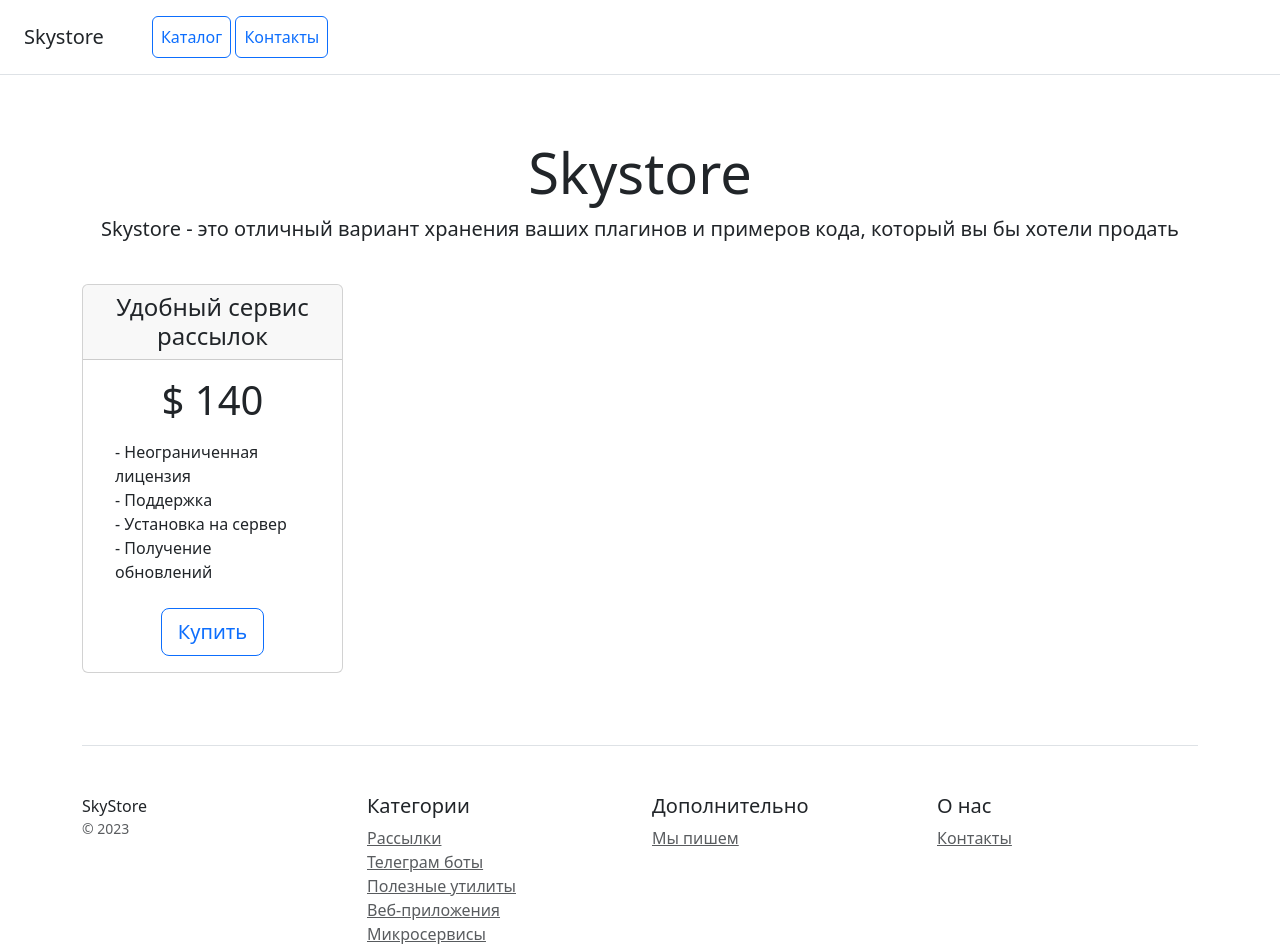
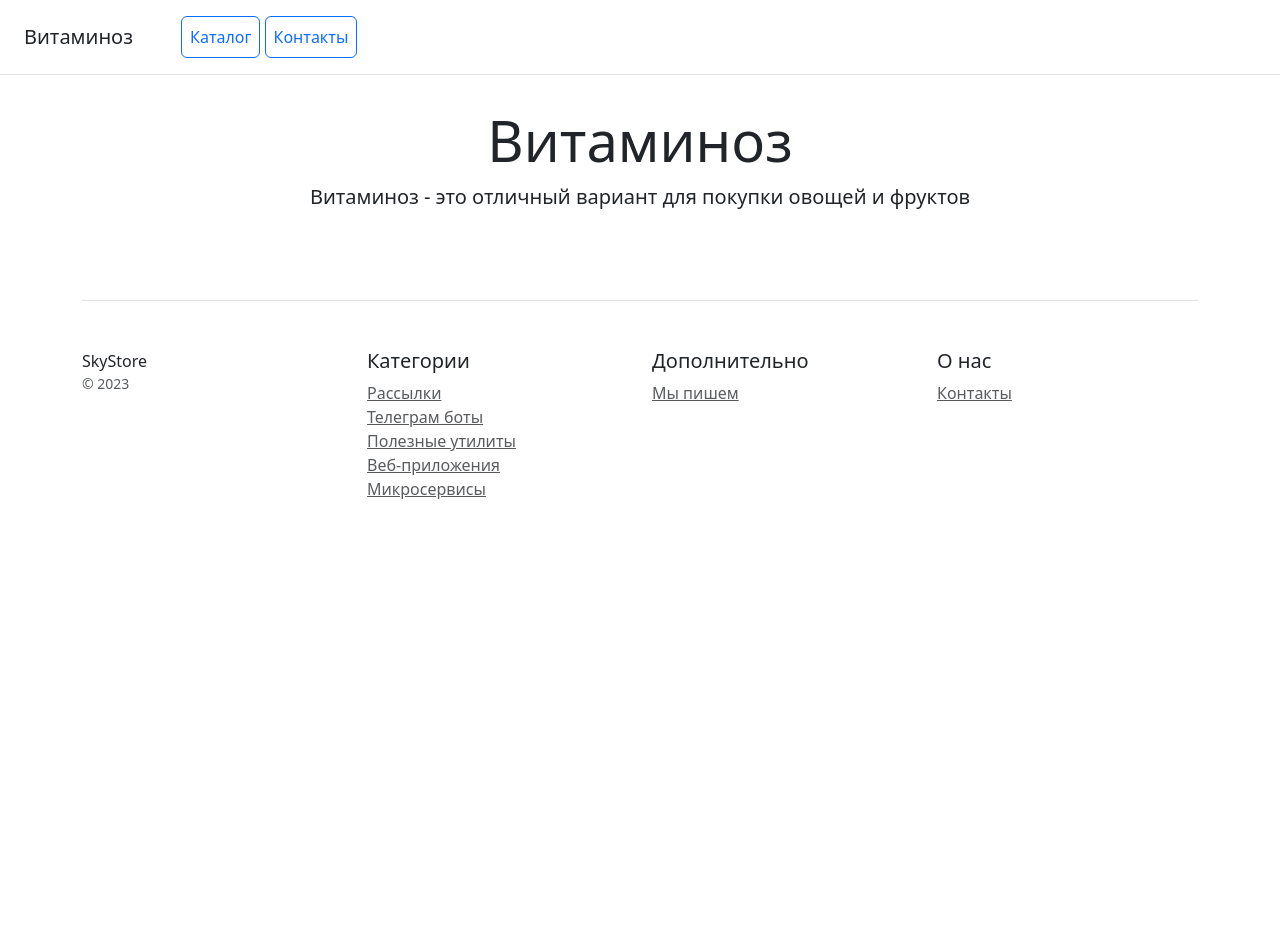
Before and after one commit to Immortal13021988/DjangoProject_HW, a Django app: template catalog/templates/catalog/home.html in a window 1280 px wide. Shown: the top 944 px of the page. After the commit the page ends 499 px from the top, so only its background shows below. Run offline with Django 5.2, Linux system fonts and the light colour scheme; the template is opened without the code that fills it, so the values that code supplies are empty; some libraries are stand-ins or nearby versions.

Commit message:
fix and add html files

```diff
--- a/catalog/templates/catalog/home.html
+++ b/catalog/templates/catalog/home.html
@@ -1,79 +1,31 @@
+{% load static %}
+{% load my_tags %}
 <!doctype html>
 <html lang="en">
 <head>
     <meta charset="utf-8">
     <meta name="viewport" content="width=device-width, initial-scale=1">
-    <title>Skystore</title>
-    <link href="/static/css/bootstrap.min.css" rel="stylesheet" type="text/css"/>
+    <title>Витаминоз</title>
+    <link href="{% static 'css/bootstrap.min.css' %}" rel="stylesheet" type="text/css"/>
 </head>
 <body>
-<div class="d-flex flex-column flex-md-row align-items-center p-3 px-md-4 mb-3 bg-white border-bottom box-shadow">
-    <h5 class="my-0 mr-md-auto font-weight-normal">Skystore</h5>
-    <nav class="ms-5">
-        <a class="p-2 btn btn-outline-primary" href="/">Каталог</a>
-        <a class="p-2 btn btn-outline-primary" href="/contacts/">Контакты</a>
-    </nav>
-</div>
 
-<div class="pricing-header px-3 py-3 pt-md-5 pb-md-4 mx-auto text-center">
-    <h1 class="display-4">Skystore</h1>
-    <p class="lead">Skystore - это отличный вариант хранения ваших плагинов и примеров кода, который вы бы хотели
-        продать</p>
+{% include 'catalog/includes/inc_menu.html' %}
+
+<div class="pricing-header px-3 py-3 pb-md-4 mx-auto text-center">
+    <h1 class="display-4">Витаминоз</h1>
+    <p class="lead">Витаминоз - это отличный вариант для покупки овощей и фруктов</p>
 </div>
 
 <div class="container">
-    <div class="row text-center">
-        <div class="col-3">
-            <div class="card mb-4 box-shadow">
-                <div class="card-header">
-                    <h4 class="my-0 font-weight-normal">Удобный сервис рассылок</h4>
-                </div>
-                <div class="card-body">
-                    <h1 class="card-title pricing-card-title">$ 140</h1>
-                    <ul class="list-unstyled mt-3 mb-4 text-start m-3">
-                        <li>- Неограниченная лицензия</li>
-                        <li>- Поддержка</li>
-                        <li>- Установка на сервер</li>
-                        <li>- Получение обновлений</li>
-                    </ul>
-                    <button type="button" class="btn btn-lg btn-block btn-outline-primary">Купить</button>
-                </div>
-            </div>
-        </div>
-    </div>
+    {% block content %}
+    {% endblock %}
 
     <footer class="pt-4 my-md-5 pt-md-5 border-top">
-        <div class="row">
-            <div class="col-12 col-md">
-                SkyStore
-                <small class="d-block mb-3 text-muted">&copy; 2023</small>
-            </div>
-            <div class="col-6 col-md">
-                <h5>Категории</h5>
-                <ul class="list-unstyled text-small">
-                    <li><a class="text-muted" href="#">Рассылки</a></li>
-                    <li><a class="text-muted" href="#">Телеграм боты</a></li>
-                    <li><a class="text-muted" href="#">Полезные утилиты</a></li>
-                    <li><a class="text-muted" href="#">Веб-приложения</a></li>
-                    <li><a class="text-muted" href="#">Микросервисы</a></li>
-                </ul>
-            </div>
-            <div class="col-6 col-md">
-                <h5>Дополнительно</h5>
-                <ul class="list-unstyled text-small">
-                    <li><a class="text-muted" href="#">Мы пишем</a></li>
-                </ul>
-            </div>
-            <div class="col-6 col-md">
-                <h5>О нас</h5>
-                <ul class="list-unstyled text-small">
-                    <li><a class="text-muted" href="/contacts/">Контакты</a></li>
-                </ul>
-            </div>
-        </div>
+        {% include 'catalog/includes/inc_footer.html' %}
     </footer>
 </div>
-<script src="/static/js/bootstrap.bundle.min.js">
+<script src="{% static 'js/bootstrap.bundle.min.js' %}">
 
 </script>
 </body>
--- /dev/null
+++ b/catalog/templates/catalog/includes/inc_footer.html
@@ -0,0 +1,28 @@
+<div class="row">
+    <div class="col-12 col-md">
+        SkyStore
+        <small class="d-block mb-3 text-muted">&copy; 2023</small>
+    </div>
+    <div class="col-6 col-md">
+        <h5>Категории</h5>
+        <ul class="list-unstyled text-small">
+            <li><a class="text-muted" href="#">Рассылки</a></li>
+            <li><a class="text-muted" href="#">Телеграм боты</a></li>
+            <li><a class="text-muted" href="#">Полезные утилиты</a></li>
+            <li><a class="text-muted" href="#">Веб-приложения</a></li>
+            <li><a class="text-muted" href="#">Микросервисы</a></li>
+        </ul>
+    </div>
+    <div class="col-6 col-md">
+        <h5>Дополнительно</h5>
+        <ul class="list-unstyled text-small">
+            <li><a class="text-muted" href="#">Мы пишем</a></li>
+        </ul>
+    </div>
+    <div class="col-6 col-md">
+        <h5>О нас</h5>
+        <ul class="list-unstyled text-small">
+            <li><a class="text-muted" href="/contacts/">Контакты</a></li>
+        </ul>
+    </div>
+</div>
--- /dev/null
+++ b/catalog/templates/catalog/includes/inc_menu.html
@@ -0,0 +1,7 @@
+<div class="d-flex flex-column flex-md-row align-items-center p-3 px-md-4 mb-3 bg-white border-bottom box-shadow">
+    <h5 class="my-0 mr-md-auto font-weight-normal">Витаминоз</h5>
+    <nav class="ms-5">
+        <a class="p-2 btn btn-outline-primary" href="/">Каталог</a>
+        <a class="p-2 btn btn-outline-primary" href="/contacts/">Контакты</a>
+    </nav>
+</div>
```
Also changed, not shown: catalog/templates/catalog/contacts.html (+6 -38 lines), catalog/templates/catalog/prod_detail.html (added, +26 -0 lines), catalog/templates/catalog/prod_list.html (added, +25 -0 lines).
